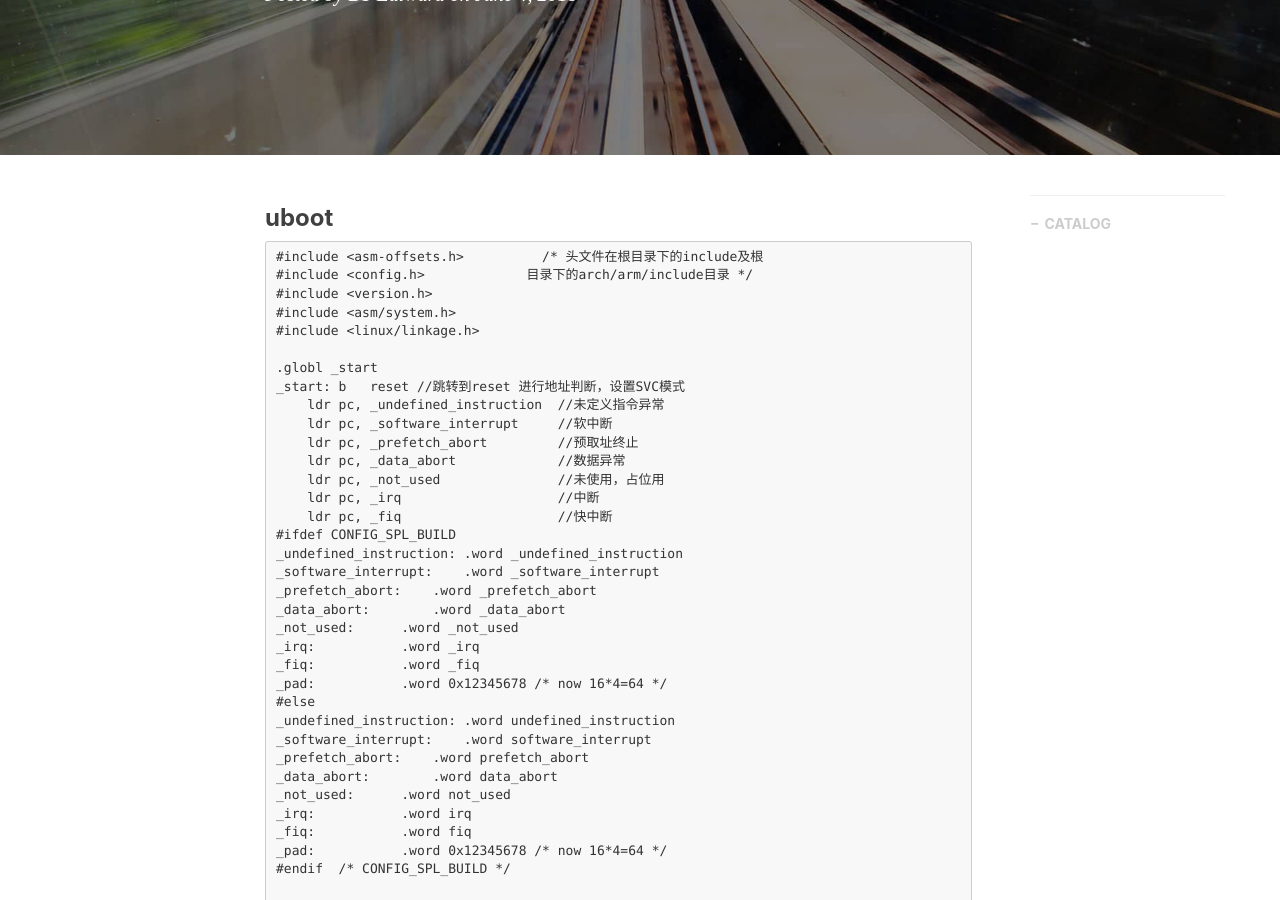
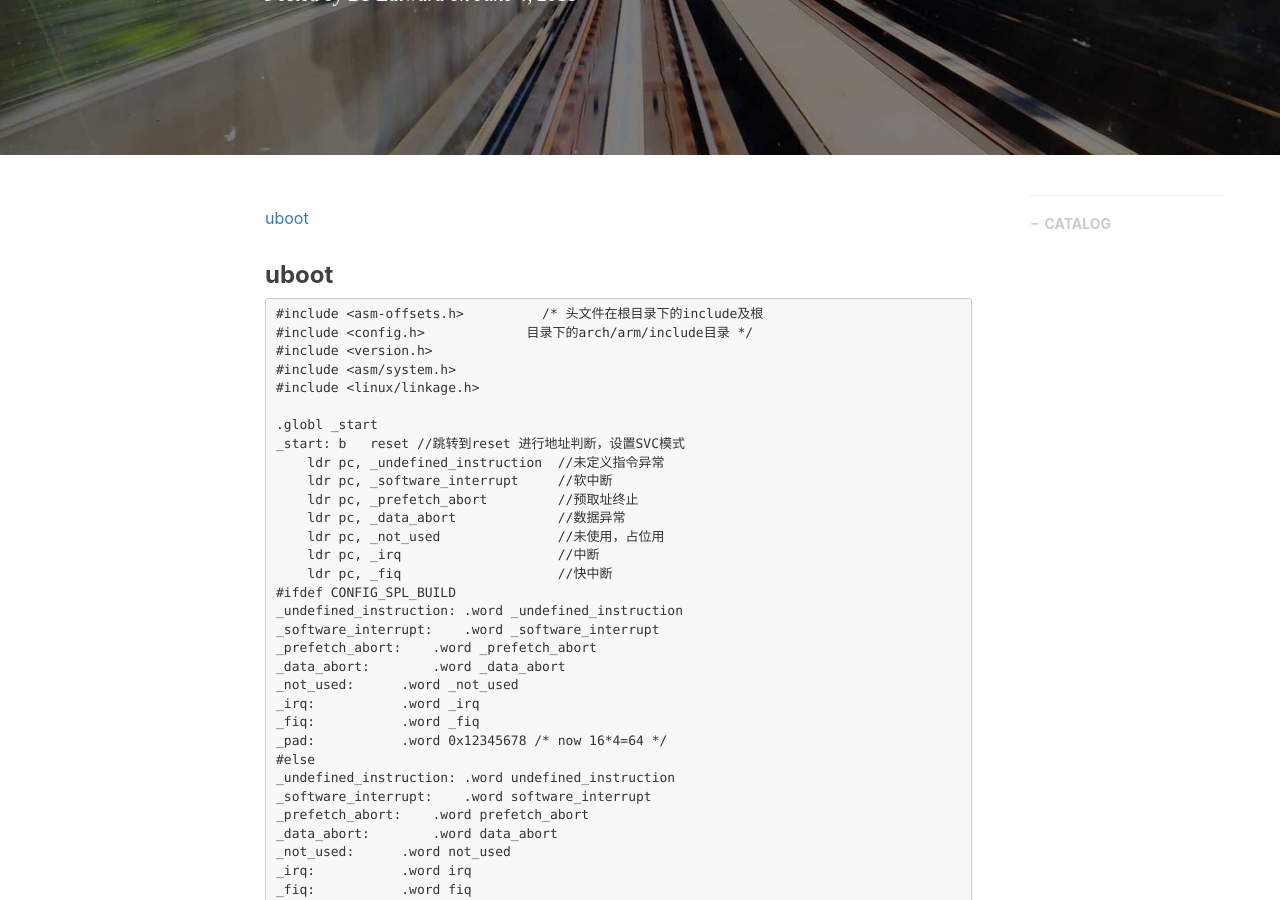
Before and after one commit to gary-robotics/dlward, a Jekyll site: the page built from _posts/2019-01-24-uboot-2019.markdown, in a window 1280 px wide and 900 px high, scrolled down 368 px. Built offline with Jekyll 4.4.1, drawn with Linux system fonts in a browser that asks for light colours; nearby versions of some CDN libraries; comment, search, counter and statistics services are not loaded.

Commit message:
Update 2019-01-24-uboot-2019.markdown

```diff
--- a/_posts/2019-01-24-uboot-2019.markdown
+++ b/_posts/2019-01-24-uboot-2019.markdown
@@ -9,6 +9,9 @@ catalog: true                       # 是否归档
 tags:                               #标签
     - linux
 ---
+[uboot](https://blog.csdn.net/ooonebook/article/details/52965362)
+
+
 
 ### uboot
 
```
